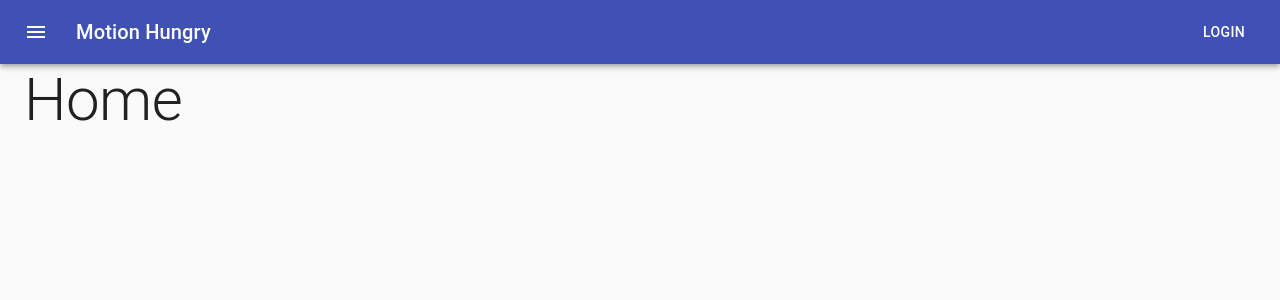
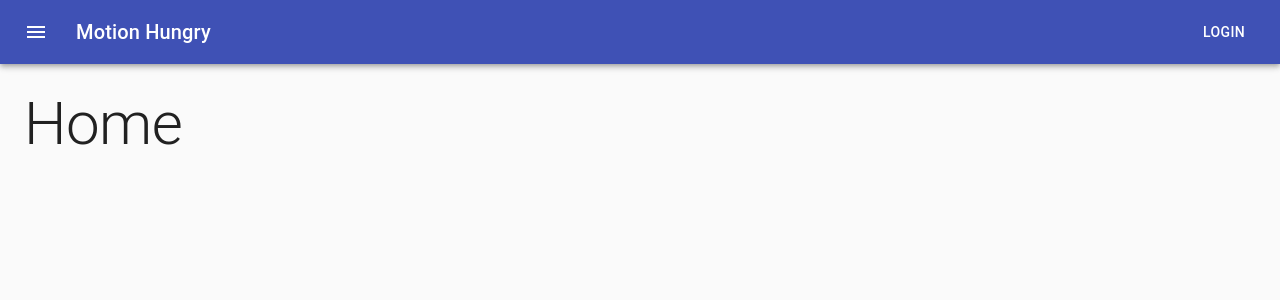
Before and after one commit to motionhungry/cra-template-motionhungry-mui, a React (Create React App) app in the folder template/: page / in a window 1280 px wide. Shown: the top 300 px of the page. Built offline with nearby package versions, Linux system fonts and the light colour scheme.

Commit message:
feat: add theme support

```diff
--- a/template/src/App.js
+++ b/template/src/App.js
@@ -5,14 +5,17 @@ import {
   Route,
 } from "react-router-dom";
 import CssBaseline from '@material-ui/core/CssBaseline';
+import { ThemeProvider } from '@material-ui/core/styles';
 
 import NavBar from './components/NavBar';
+import routes from './config/routes';
+import theme from './config/theme';
 import About from './pages/About';
 import Home from './pages/Home';
-import routes from './config/routes';
 
 const App = () => (
   <Router>
+    <ThemeProvider theme={theme}>
       <CssBaseline />
       <NavBar />
       <Switch>
@@ -23,6 +26,7 @@ const App = () => (
           <Home />
         </Route>
       </Switch>
+    </ThemeProvider>
   </Router>
 );
 
--- /dev/null
+++ b/template/src/config/theme.js
@@ -0,0 +1,13 @@
+import { createMuiTheme } from '@material-ui/core';
+
+const theme = createMuiTheme();
+
+theme.overrides = {
+  MuiContainer: {
+    root: {
+      marginTop: theme.spacing(3),
+    },
+  },
+};
+
+export default theme;
```
Lines whose indentation alone changed are shown as unchanged.
